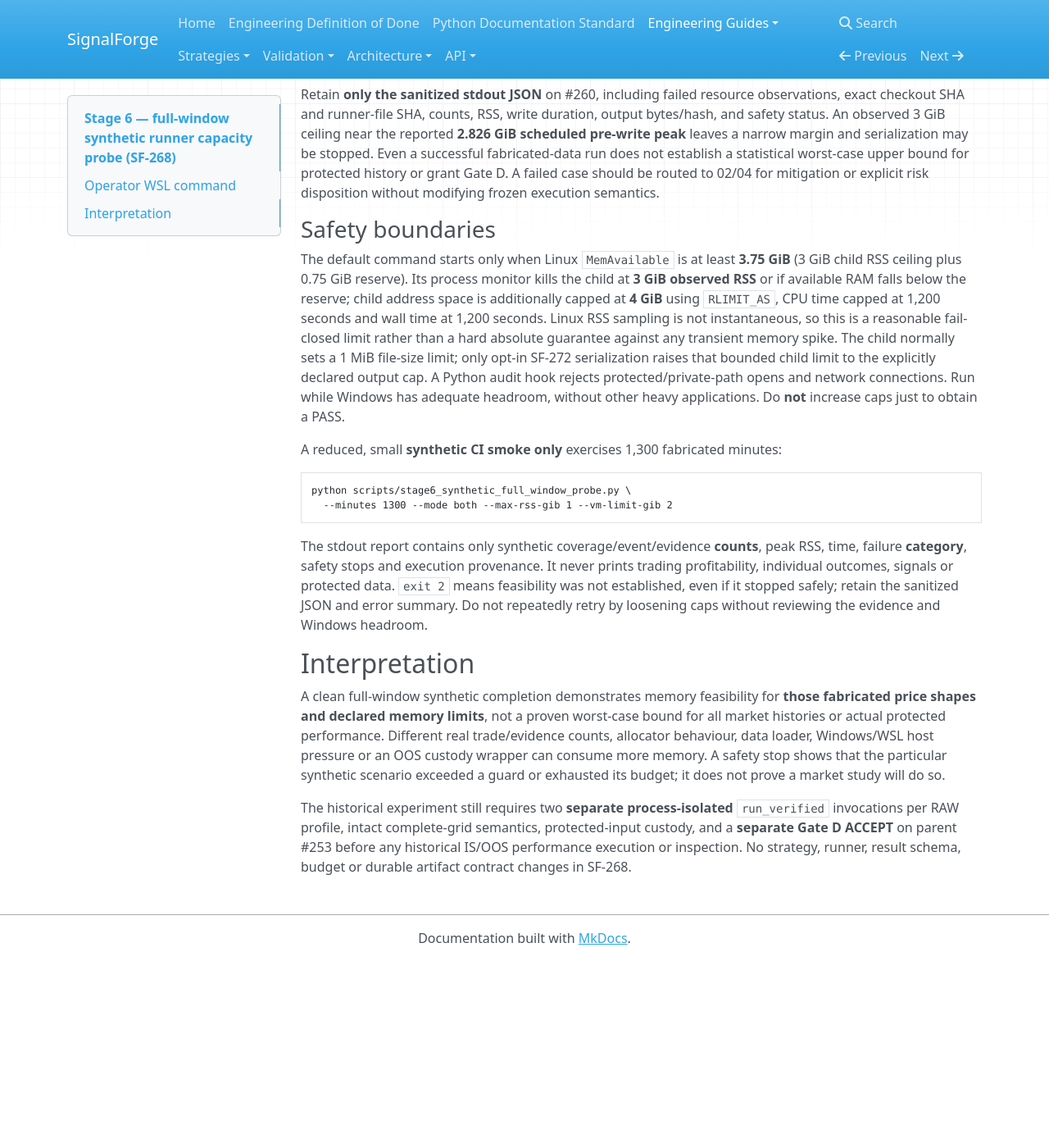
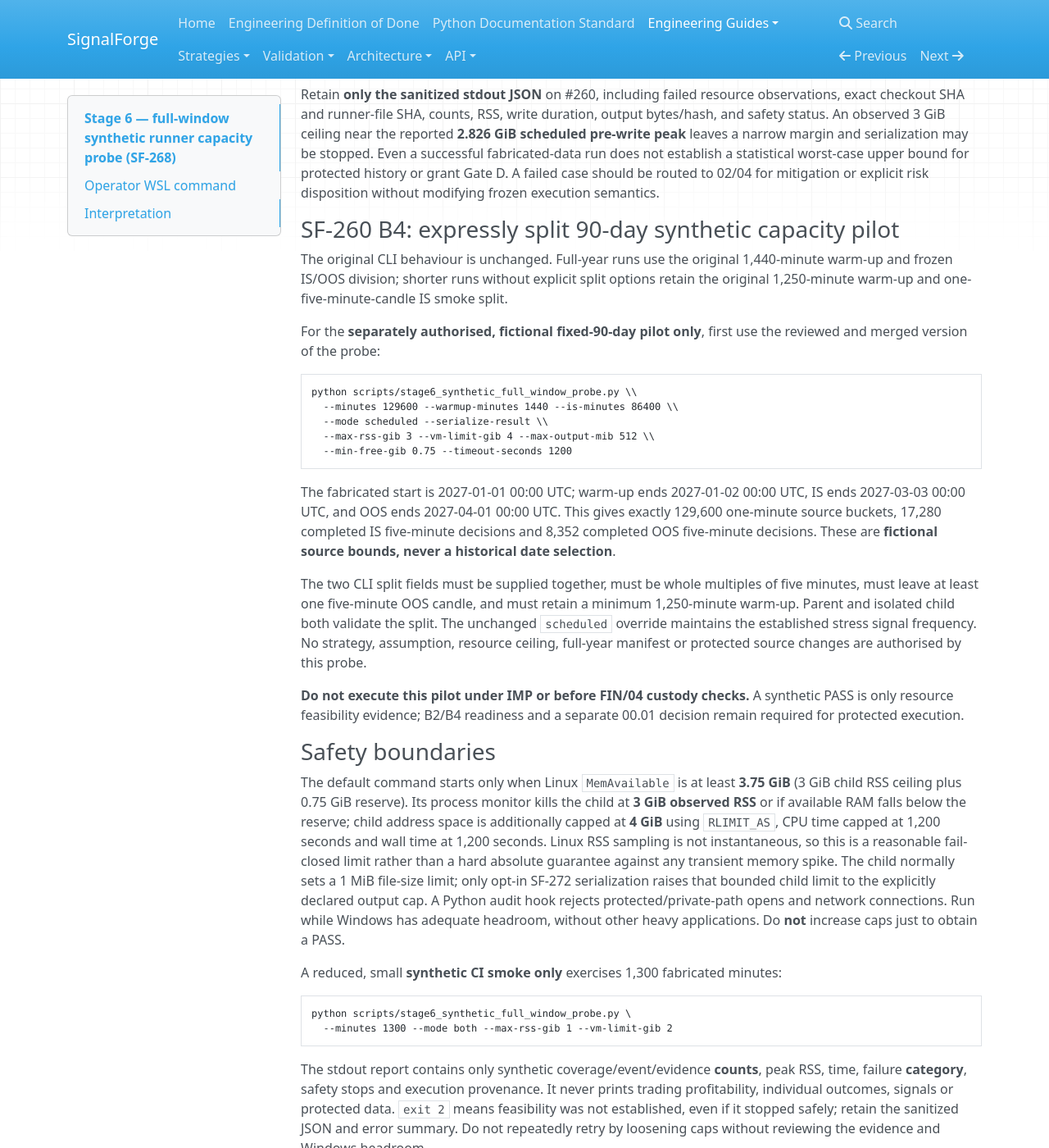
Before and after one commit to harishkamathuk/signalforge, an MkDocs documentation site: the page built from docs/engineering/stage6-synthetic-full-window-probe.md, in a window 1280 px wide and 1400 px high, scrolled down 2056 px. Shown: the whole window at 82% size. Built offline with MkDocs 1.6.1, drawn with Linux system fonts in a browser that asks for light colours; nearby versions of some CDN libraries; before the commit the page ends 3228 px from its top, so only the background shows below that.

Commit message:
docs(sf260): predeclare fixed 90-day synthetic pilot split and safeguards

````diff
--- a/docs/engineering/stage6-synthetic-full-window-probe.md
+++ b/docs/engineering/stage6-synthetic-full-window-probe.md
@@ -118,6 +118,43 @@ not establish a statistical worst-case upper bound for protected history
 or grant Gate D. A failed case should be routed to 02/04 for mitigation
 or explicit risk disposition without modifying frozen execution semantics.
 
+### SF-260 B4: expressly split 90-day synthetic capacity pilot
+
+The original CLI behaviour is unchanged. Full-year runs use the original
+1,440-minute warm-up and frozen IS/OOS division; shorter runs without
+explicit split options retain the original 1,250-minute warm-up and
+one-five-minute-candle IS smoke split.
+
+For the **separately authorised, fictional fixed-90-day pilot only**, first
+use the reviewed and merged version of the probe:
+
+```bash
+python scripts/stage6_synthetic_full_window_probe.py \\
+  --minutes 129600 --warmup-minutes 1440 --is-minutes 86400 \\
+  --mode scheduled --serialize-result \\
+  --max-rss-gib 3 --vm-limit-gib 4 --max-output-mib 512 \\
+  --min-free-gib 0.75 --timeout-seconds 1200
+```
+
+The fabricated start is 2027-01-01 00:00 UTC; warm-up ends
+2027-01-02 00:00 UTC, IS ends 2027-03-03 00:00 UTC, and OOS ends
+2027-04-01 00:00 UTC. This gives exactly 129,600 one-minute
+source buckets, 17,280 completed IS five-minute decisions and 8,352
+completed OOS five-minute decisions. These are **fictional source
+bounds, never a historical date selection**.
+
+The two CLI split fields must be supplied together, must be whole
+multiples of five minutes, must leave at least one five-minute OOS
+candle, and must retain a minimum 1,250-minute warm-up. Parent and
+isolated child both validate the split. The unchanged `scheduled`
+override maintains the established stress signal frequency. No
+strategy, assumption, resource ceiling, full-year manifest or
+protected source changes are authorised by this probe.
+
+**Do not execute this pilot under IMP or before FIN/04 custody checks.**
+A synthetic PASS is only resource feasibility evidence; B2/B4 readiness
+and a separate 00.01 decision remain required for protected execution.
+
 ### Safety boundaries
 
 The default command starts only when Linux `MemAvailable` is at least **3.75 GiB**
````
